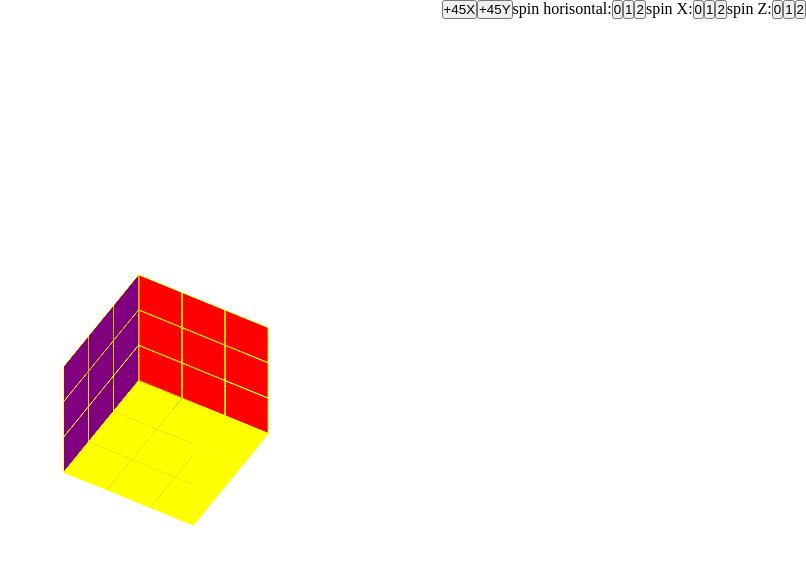
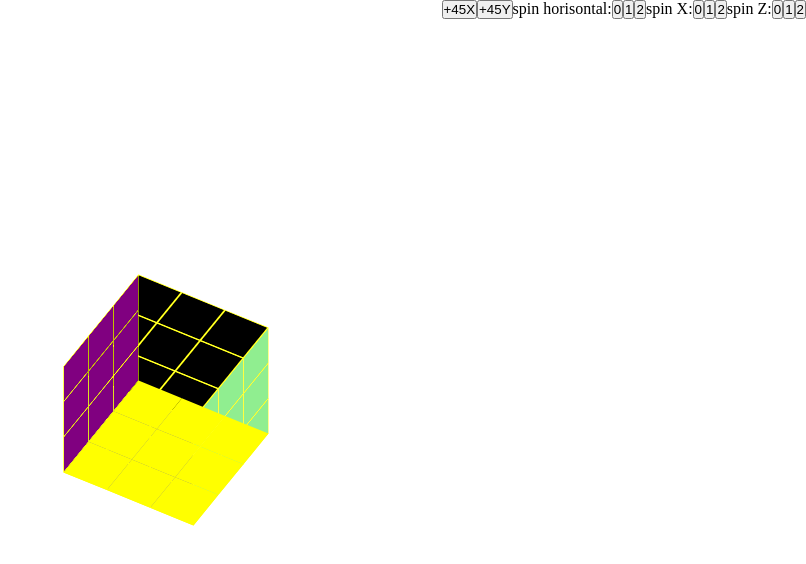
Before and after one commit to M1chae1M/rubik-s-cube, a Next.js app: page / in a window 1280 px wide. Shown: the top 564 px of the page, without its empty margins (474-1280 px from the left). Built offline with nearby package versions, Linux system fonts and the light colour scheme.

Commit message:
less code

```diff
--- a/pages/Side.js
+++ b/pages/Side.js
@@ -1,13 +1,13 @@
 import React,{Component} from "react";
 import {CTXprov} from ".";
-
+import {speed} from ".";
 export default class Side extends Component{
   render(){
     const {rotateY,rotateX,children,idx,i,X,Y,name}=this.props;
     const styles={
       Side:{
         transition:`all 0.4s ease-in-out`,
-        transition:`all ${this.props.speed/1000}s ease-in-out`,
+        transition:`all ${speed/1000}s ease-in-out`,
         // transition:'all 0.8s ease-in-out',
         transformStyle:'preserve-3d',
         position:'absolute',
--- a/pages/index.js
+++ b/pages/index.js
@@ -4,9 +4,9 @@ import {cubeNames,cubePos,colors} from "./_document";
 import ControlMenu from "./ControlMenu";
 
 export const CTXprov=React.createContext();
-const speed=400;
-// const speed=800;
-// const speed=1000;
+export const speed=400;
+// export const speed=800;
+// export const speed=1000;
 
 export default class App extends Component{
   state={
@@ -226,71 +226,27 @@ export default class App extends Component{
           // editTrans(name,o1,o2,o3);
           switch(name){
             case 'top':{
-              // addStyles(o1,`rotateY(90deg)`);
-              // addStyles(o2,`rotateY(90deg) translateX(50px) translateZ(-50px)`);
-              // addStyles(o3,`rotateY(90deg) translateX(100px) translateZ(-100px)`);
-
-              // queryName[o1].style.transform+=`rotateY(90deg)`;
-              // queryName[o2].style.transform+=`rotateY(90deg) translateX(50px) translateZ(-50px)`;
-              // queryName[o3].style.transform+=`rotateY(90deg) translateX(100px) translateZ(-100px)`;
-
-
-
-
-
-              // addStyles(o1,`translateX(0px) translateZ(0px) rotateY(${deg.o1+90}deg)`);
-              // addStyles(o2,`translateX(-50px) translateZ(-50px) rotateY(${deg.o2+90}deg)`);
-              // addStyles(o3,`translateX(-100px) translateZ(-100px) rotateY(${deg.o3+90}deg)`);
-
-              // addStyles(o1,` translateZ(0px) translateX(0px) rotateY(${parseInt(deg.o1)+90}deg)`);
-              // addStyles(o2,` translateZ(-50px) translateX(-50px) rotateY(${parseInt(deg.o1)+90}deg)`);
-              // addStyles(o3,` translateZ(-100px) translateX(-100px) rotateY(${parseInt(deg.o1)+90}deg)`);
-
-              // queryName[o1].style.transform+=`translateX(0px) translateZ(0px) rotateY(90deg)`;
-              // queryName[o2].style.transform+=`translateX(-50px) translateZ(-50px) rotateY(90deg)`;
-              // queryName[o3].style.transform+=`translateX(-100px) translateZ(-100px) rotateY(90deg)`;
-
-              addStyles(o1,`translateZ(0px) translateX(0px) rotateY(90deg)`);
+              addStyles(o1,`rotateY(90deg)`);
               addStyles(o2,`translateZ(-50px) translateX(-50px) rotateY(90deg)`);
               addStyles(o3,`translateZ(-100px) translateX(-100px) rotateY(90deg)`);
               break;
             }
+            case 'left':{
+              addStyles(o1,`rotateX(90deg)`);
+              addStyles(o2,`translateZ(50px) translateY(-50px) rotateX(90deg)`);
+              addStyles(o3,`translateZ(100px) translateY(-100px) rotateX(90deg)`);
+              break;
+            }
             case 'right':{
-              addStyles(o1,`translateZ(0px) translateY(0px)rotateX(-90deg)`);
-              addStyles(o2,`translateZ(-50px) translateY(-50px) rotateX(-90deg)`);
-              addStyles(o3,`translateZ(-100px) translateY(-100px) rotateX(-90deg)`);
+              // addStyles(o1,`rotateX(-90deg)`);
+              // addStyles(o2,`translateZ(-50px) translateY(-50px) rotateX(-90deg)`);
+              // addStyles(o3,`translateZ(-100px) translateY(-100px) rotateX(-90deg)`);
               break;
             }
             case 'bot':{
-
               // addStyles(o1,`rotateY(-90deg)`);
-              // addStyles(o2,`rotateY(-90deg) translateX(50px) translateZ(50px)`);
-              // addStyles(o3,`rotateY(-90deg) translateX(100px) translateZ(100px)`);
-
-              // addStyles(o1,`rotateY(-90deg)`);
-              // addStyles(o2,`translateX(-50px) translateZ(50px) rotateY(-90deg)`);
-              // addStyles(o3,`translateX(-100px) translateZ(100px) rotateY(-90deg)`);
-
-              // queryName[o1].style.transform+=`rotateY(-90deg)`;
-              // queryName[o2].style.transform+=`translateZ(50px) translateX(-50px) rotateY(-90deg)`;
-              // queryName[o3].style.transform+=`translateZ(100px) translateX(-100px) rotateY(-90deg)`;
-
-              addStyles(o1,`translateZ(0px) translateX(0px) rotateY(-90deg)`);
-              addStyles(o2,`translateZ(50px) translateX(-50px) rotateY(-90deg)`);
-              addStyles(o3,`translateZ(100px) translateX(-100px) rotateY(-90deg)`);
-
-
-              break;
-            }
-            case 'left':{
-              // addStyles(o1,`rotateX(90deg)`);
-              // addStyles(o2,`rotateX(90deg) translateY(50px) translateZ(50px)`);
-              // addStyles(o3,`rotateX(90deg) translateY(100px) translateZ(100px)`);
-
-
-              addStyles(o1,`translateZ(0px) rotateX(90deg)`);
-              addStyles(o2,`translateZ(50px) translateY(-50px) rotateX(90deg)`);
-              addStyles(o3,`translateZ(100px) translateY(-100px) rotateX(90deg)`);
+              // addStyles(o2,`translateZ(50px) translateX(-50px) rotateY(-90deg)`);
+              // addStyles(o3,`translateZ(100px) translateX(-100px) rotateY(-90deg)`);
               break;
             }
           }
@@ -464,12 +420,12 @@ export default class App extends Component{
         <CTXprov.Provider value={{colors,cubeState,cubeNames,spinHoriz,spinVertX,spinVertZ,rotateX,rotateY}}>
           <div id="fullCube" style={styles.fullCube}>
             {moved.map((x,i)=>moved.map((y,idx)=>{return(<Fragment key={`${idx}${i}`}>
-              <Side speed={speed} name="top" rotateX={90} rotateY={0} X={x} Y={y} idx={idx} i={i}>{cubeState.top.true}</Side>
-              <Side speed={speed} name="front" rotateX={0} rotateY={0} X={x} Y={y} idx={idx} i={i}>{cubeState.front.true}</Side>
-              <Side speed={speed} name="back" rotateX={0} rotateY={-180} X={x} Y={y} idx={idx} i={i}>{cubeState.front.false}</Side>
-              <Side speed={speed} name="bot" rotateX={270} rotateY={0} X={x} Y={y} idx={idx} i={i}>{cubeState.top.false}</Side>
-              <Side speed={speed} name="left" rotateX={0} rotateY={-90} X={x} Y={y} idx={idx} i={i}>{cubeState.left.true}</Side>
-              <Side speed={speed} name="right" rotateX={0} rotateY={-270} X={x} Y={y} idx={idx} i={i}>{cubeState.left.false}</Side>
+<Side name="top" rotateX={90} rotateY={0} X={x} Y={y} idx={idx} i={i}>{cubeState.top.true}</Side>
+<Side name="front" rotateX={0} rotateY={0} X={x} Y={y} idx={idx} i={i}>{cubeState.front.true}</Side>
+<Side name="back" rotateX={0} rotateY={-180} X={x} Y={y} idx={idx} i={i}>{cubeState.front.false}</Side>
+<Side name="bot" rotateX={270} rotateY={0} X={x} Y={y} idx={idx} i={i}>{cubeState.top.false}</Side>
+<Side name="left" rotateX={0} rotateY={-90} X={x} Y={y} idx={idx} i={i}>{cubeState.left.true}</Side>
+<Side name="right" rotateX={0} rotateY={-270} X={x} Y={y} idx={idx} i={i}>{cubeState.left.false}</Side>
             </Fragment>)}))}
           </div>
           <ControlMenu newState={(newState)=>this.setState(newState)}/>
--- a/styles/globals.css
+++ b/styles/globals.css
@@ -3,6 +3,6 @@ html,body,#root,#App{width:100vw;height:100vh;position:relative;}
 #side{
   border:solid yellow 1.5px;
 }
-/* .front{
+.front{
   opacity:0;
-} */
+}
```
